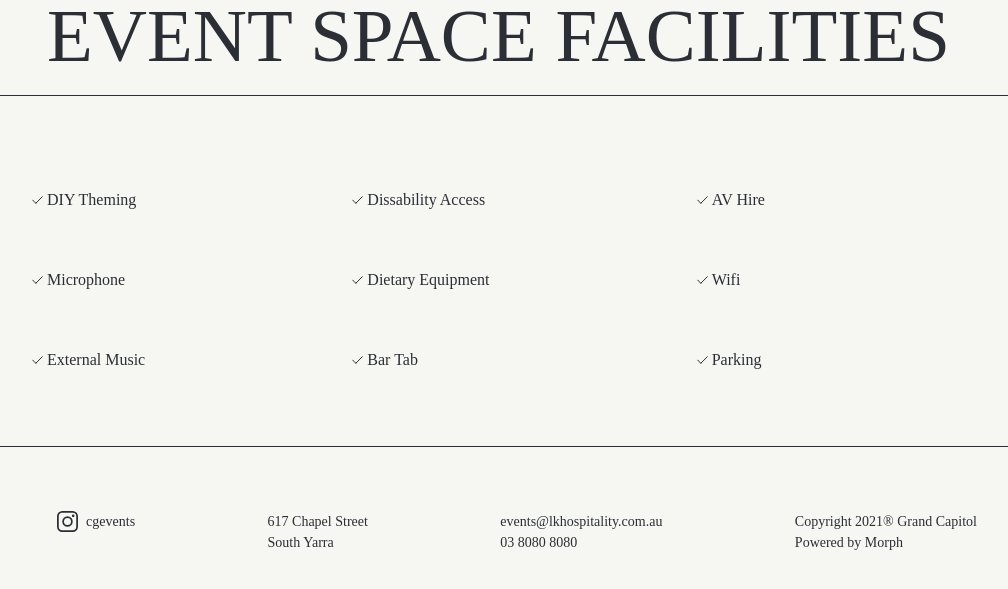
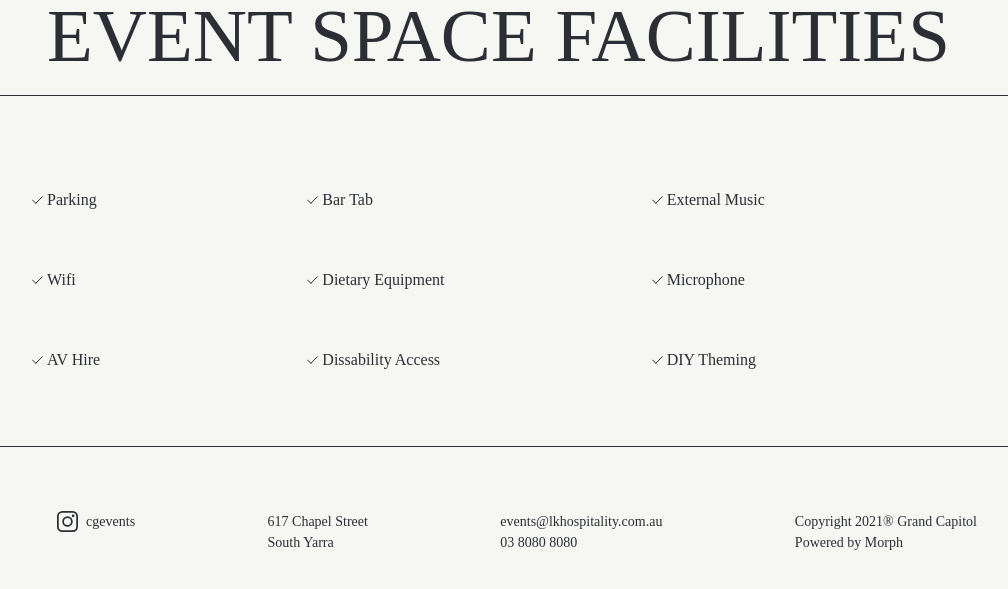
Before and after one commit to milosptr/event-centar, a Jekyll site: the page built from spaces.md, in a window 1280 px wide and 900 px high, scrolled down 3651 px, cut to the strip 287-876 px from the top of the window. Shown: the whole strip, without its empty margins (123-1131 px from the left). Built offline with Jekyll 4.4.1, drawn with Linux system fonts in a browser that asks for light colours; some web fonts are replaced.

Commit message:
Update from Forestry.io Evgeniya Naydenisheva updated spaces.md

```diff
--- a/spaces.md
+++ b/spaces.md
@@ -23,15 +23,15 @@ fourth_section_title: The Window  Room
 fifth_section_title: The Grand  Room
 section_picture: "/assets/images/interior-small-2x.jpg"
 facilities:
+- Parking
+- Wifi
+- AV Hire
+- Bar Tab
+- Dietary Equipment
+- Dissability Access
+- External Music
+- Microphone
 - DIY Theming
-- Microphone
-- External Music
-- Dissability Access
-- Dietary Equipment
-- Bar Tab
-- AV Hire
-- Wifi
-- Parking
 section_first_text: 'Bromley & Co Gallery welcomes your next event to be situated
   in an operating art gallery. The gallery’s high ceilings command a feeling of spaciousness
   while its walls are adorned with the unmistakable works of David Bromley. Striking
```
